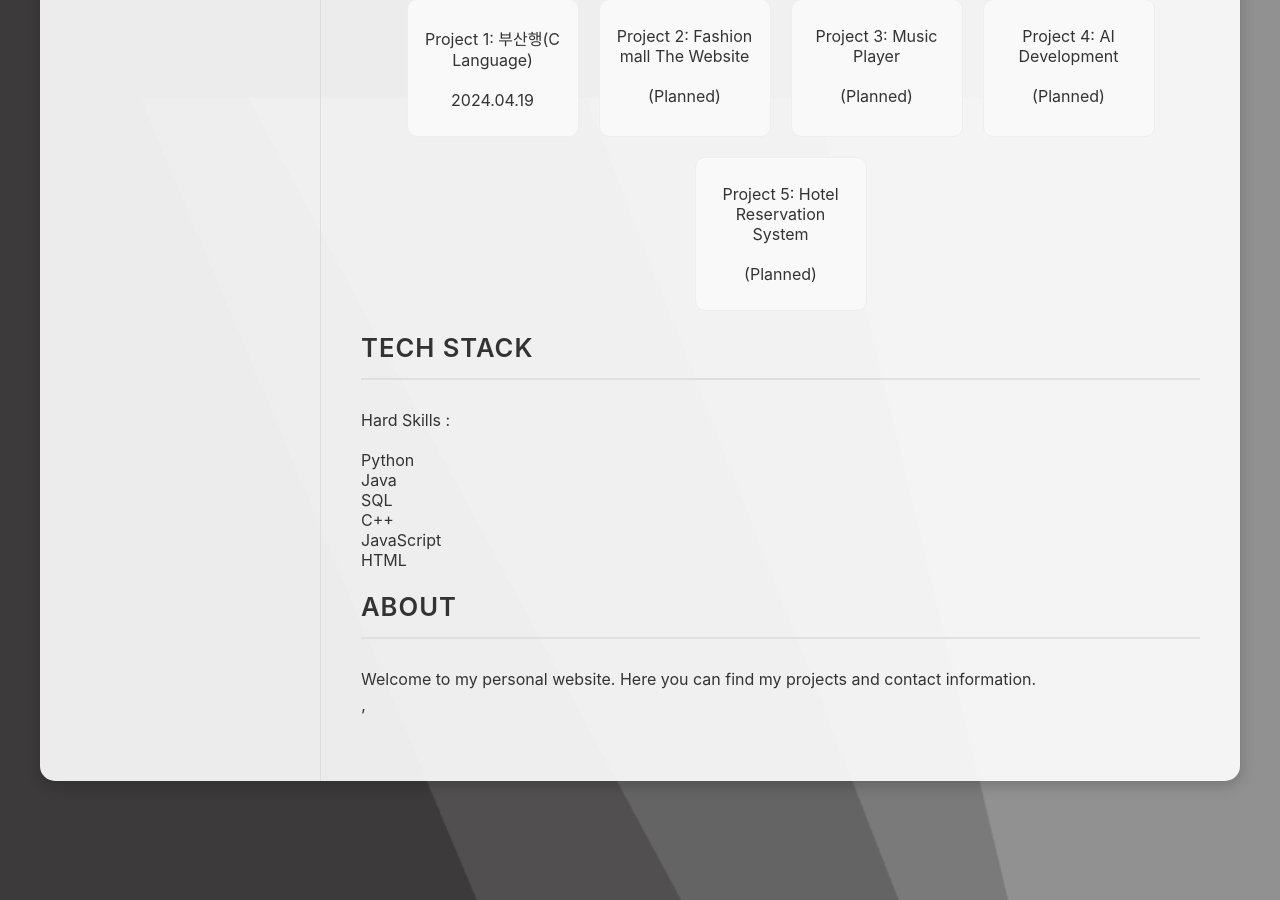
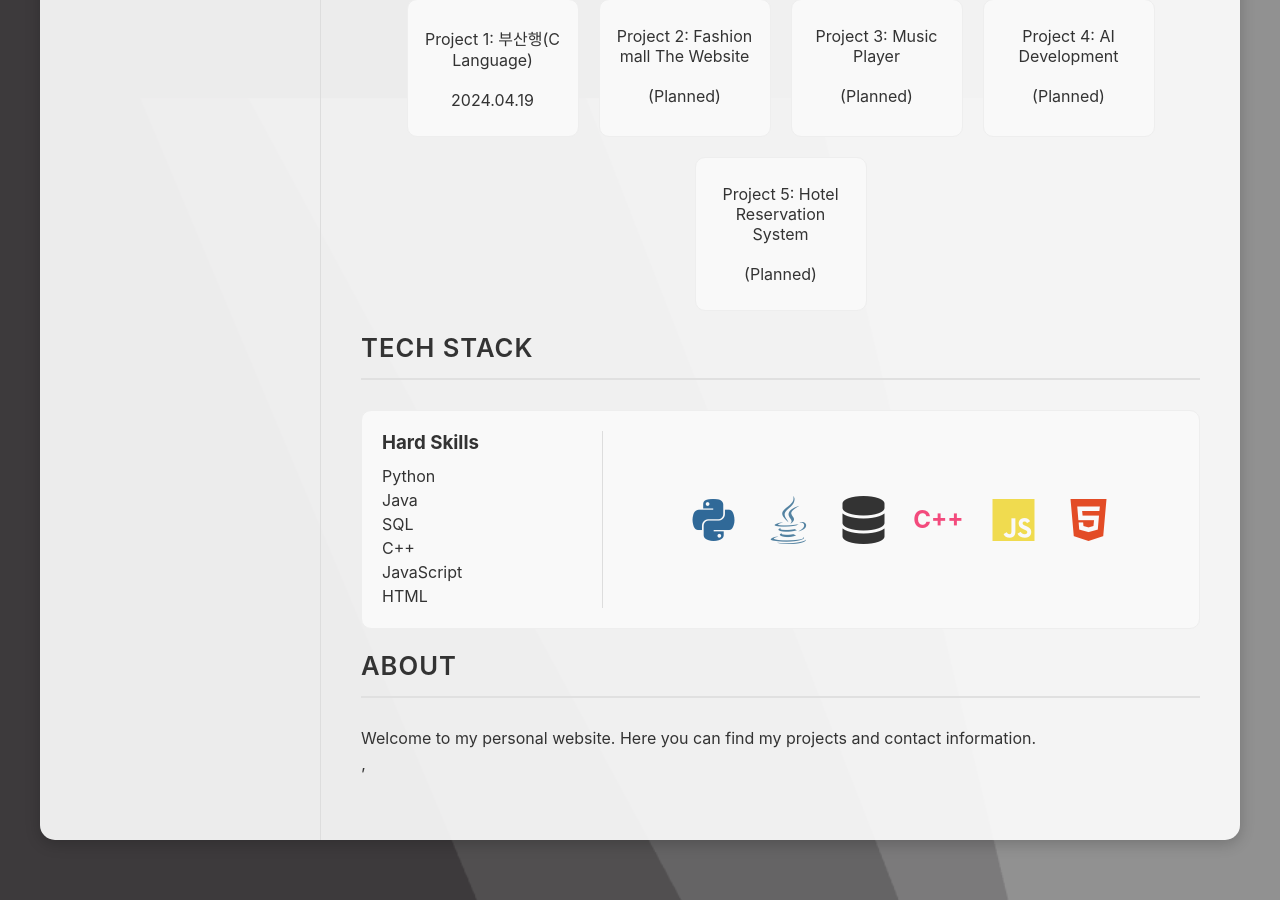
Before and after one commit to Leegaeune/Leegaeune.github.io, a Jekyll site: the page built from index.md, in a window 1280 px wide and 900 px high, scrolled down 802 px. Built offline with Jekyll 4.4.1, drawn with Linux system fonts in a browser that asks for light colours.

Commit message:
Update index.md

```diff
--- a/index.md
+++ b/index.md
@@ -80,13 +80,28 @@ title: Home
 
 ## Tech Stack
 
-<div class="job-role-list">
-    <div>
-        <p>Hard Skills : <br><br>Python<br>Java<br>SQL<br>C++<br>JavaScript<br>HTML</p>
-        <div class="rating">
-        </div>
-    </div>
+<div class="tech-stack-container">
+  <div class="tech-stack-text">
+    <h3>Hard Skills</h3>
+    <ul>
+      <li>Python</li>
+      <li>Java</li>
+      <li>SQL</li>
+      <li>C++</li>
+      <li>JavaScript</li>
+      <li>HTML</li>
+    </ul>
+  </div>
+  <div class="tech-stack-logos">
+    <div class="logo-item python"><i class="fab fa-python"></i></div>
+    <div class="logo-item java"><i class="fab fa-java"></i></div>
+    <div class="logo-item"><i class="fas fa-database"></i></div> <!-- SQL -->
+    <div class="logo-item cpp">C++</div> <!-- C++ Icon Alternative -->
+    <div class="logo-item javascript"><i class="fab fa-js"></i></div>
+    <div class="logo-item html5"><i class="fab fa-html5"></i></div>
+  </div>
 </div>
+
 
 ## About
 Welcome to my personal website. Here you can find my projects and contact information.
```
